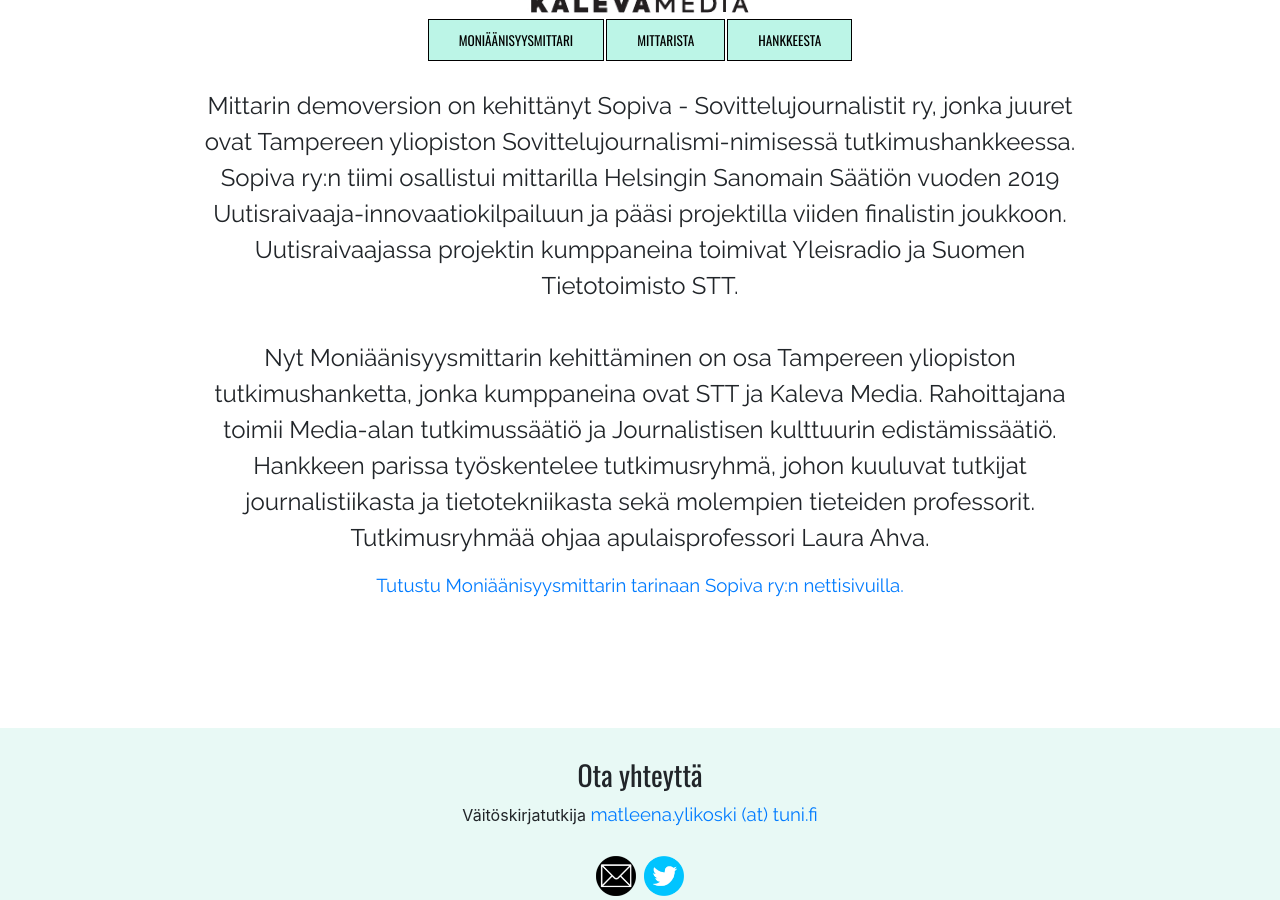
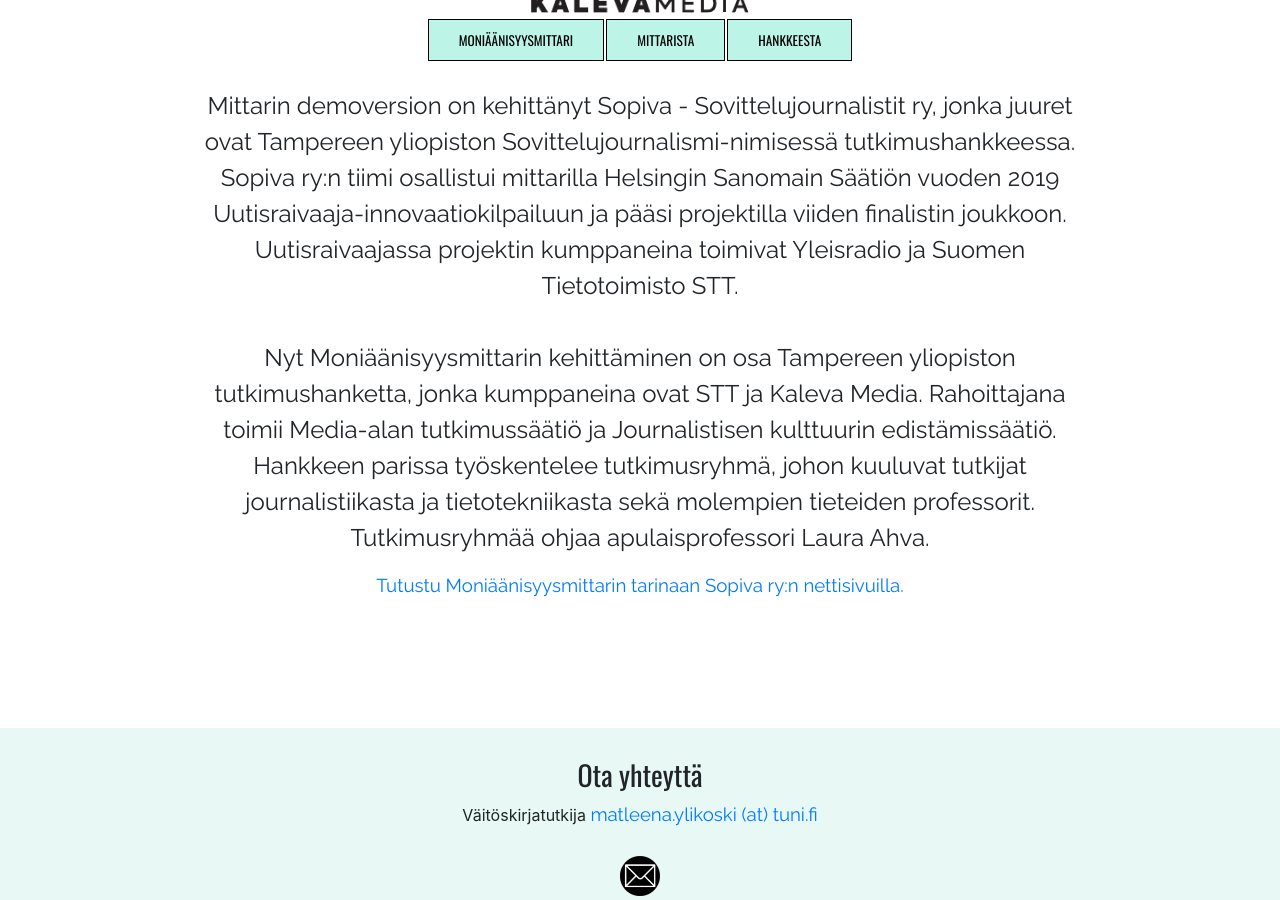
Before and after one commit to Sopiva-Sovittelujournalistit/moniaanisyysmittari-pages, a Jekyll site: the page built from index.md, in a window 1280 px wide and 900 px high, scrolled down 3405 px. Built offline with Jekyll 4.4.1, drawn with Linux system fonts in a browser that asks for light colours.

Commit message:
Footer: Removed Sopiva twitter

```diff
--- a/_includes/footer.html
+++ b/_includes/footer.html
@@ -6,6 +6,5 @@
         <br>
         <div class="d-flex justify-content-center">
             <a href="mailto:matleena.ylikoski@tuni.fi" target=""><img src="../img/email-round.png" alt="" class="m-1 some-logo" /></a>
-            <a href="https://www.twitter.com/sopivary" target="_blank"><img src="../img/twitter-logo-round.png" alt="" class="m-1 some-logo" /></a>
         </div>
     </div>
```
